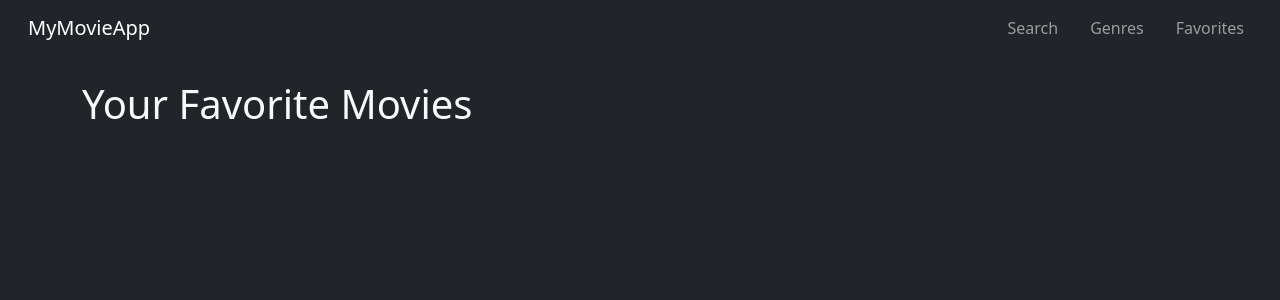
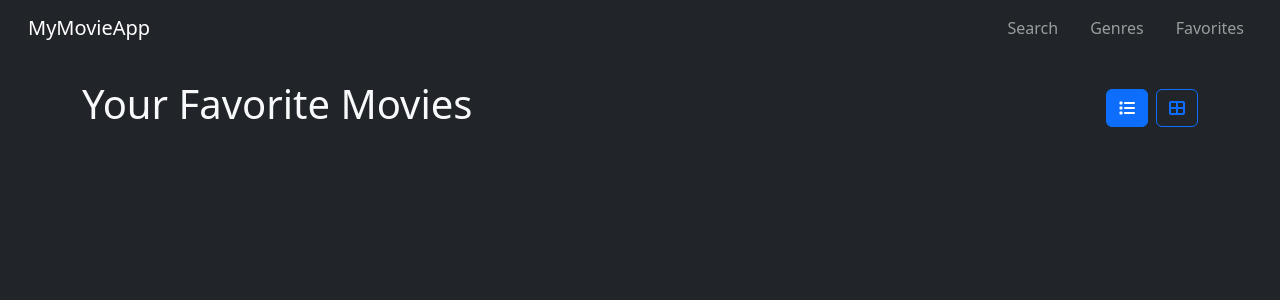
Before and after one commit to lucas29951/angular-movies, an Angular app: page /favorites in a window 1280 px wide. Shown: the top 300 px of the page. Built offline with nearby package versions, Linux system fonts and the light colour scheme.

Commit message:
Se agregaron botones para elegir el tipo de vista

```diff
--- a/src/app/favorites/favorites.component.html
+++ b/src/app/favorites/favorites.component.html
@@ -1,7 +1,18 @@
 <div class="container mt-4">
+  <div class="d-flex justify-content-between align-items-center">
     <h1 class="text-light">Your Favorite Movies</h1>
-    <div class="bg-dark" data-bs-theme="dark" *ngIf="favorites.length > 0; else noFavorites">
-      <ul class="list-group">
+    <div>
+      <button class="btn btn-outline-primary me-2" [class.active]="viewMode === 'list'" (click)="setViewMode('list')">
+        <i class="fa-solid fa-list"></i>
+      </button>
+      <button class="btn btn-outline-primary" [class.active]="viewMode === 'grid'" (click)="setViewMode('grid')">
+        <i class="fa-solid fa-table-cells-large"></i>
+      </button>
+    </div>
+  </div>
+
+  <div class="bg-dark" data-bs-theme="dark" *ngIf="favorites.length > 0 && viewMode === 'list'; else noFavorites">
+      <ul class="list-group mt-3">
         <li *ngFor="let movie of favorites" class="list-group-item d-flex justify-content-between align-items-center">
           <div>
             <img [src]="movie.Poster" alt="{{ movie.Title }}" width="50" class="me-3 rounded-2">
@@ -10,8 +21,23 @@
           <button class="btn btn-danger btn-sm" (click)="removeFavorite(movie.imdbID)">Remove</button>
         </li>
       </ul>
+  </div>
+
+  <div *ngIf="viewMode === 'grid'" class="bg-dark" data-bs-theme="dark">
+    <div class="row">
+      <div class="col-md-4 mb-4" *ngFor="let movie of favorites">
+        <div class="card">
+          <img [src]="movie.Poster" class="card-img-top" alt="{{ movie.Title }}" width="50">
+          <div class="card-body">
+            <h5 class="card-title">{{ movie.Title }}</h5>
+            <p class="card-text">{{ movie.Year }}</p>
+          </div>
+        </div>
+      </div>
     </div>
-    <ng-template #noFavorites>
-      <p>You have no favorite movies yet.</p>
-    </ng-template>
   </div>
+
+  <ng-template #noFavorites>
+    <p>You have no favorite movies yet.</p>
+  </ng-template>
+</div>
```
